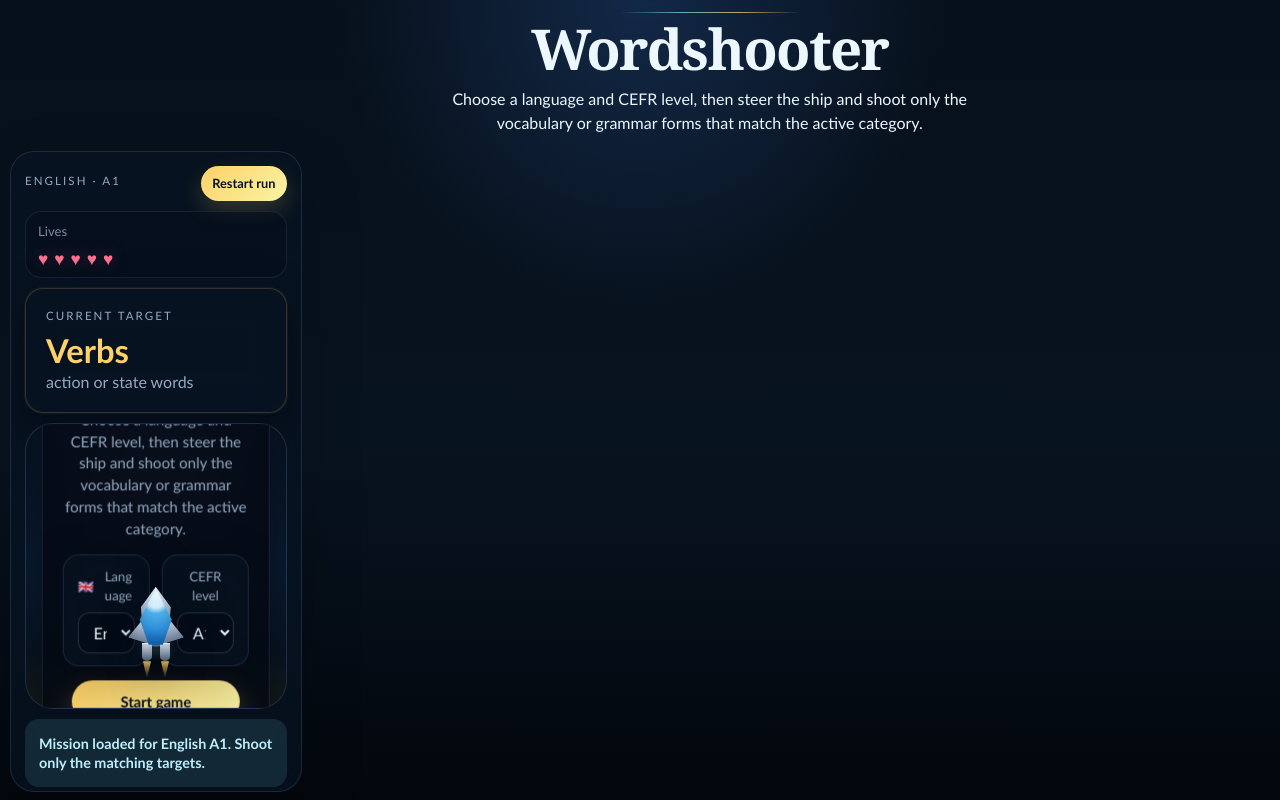
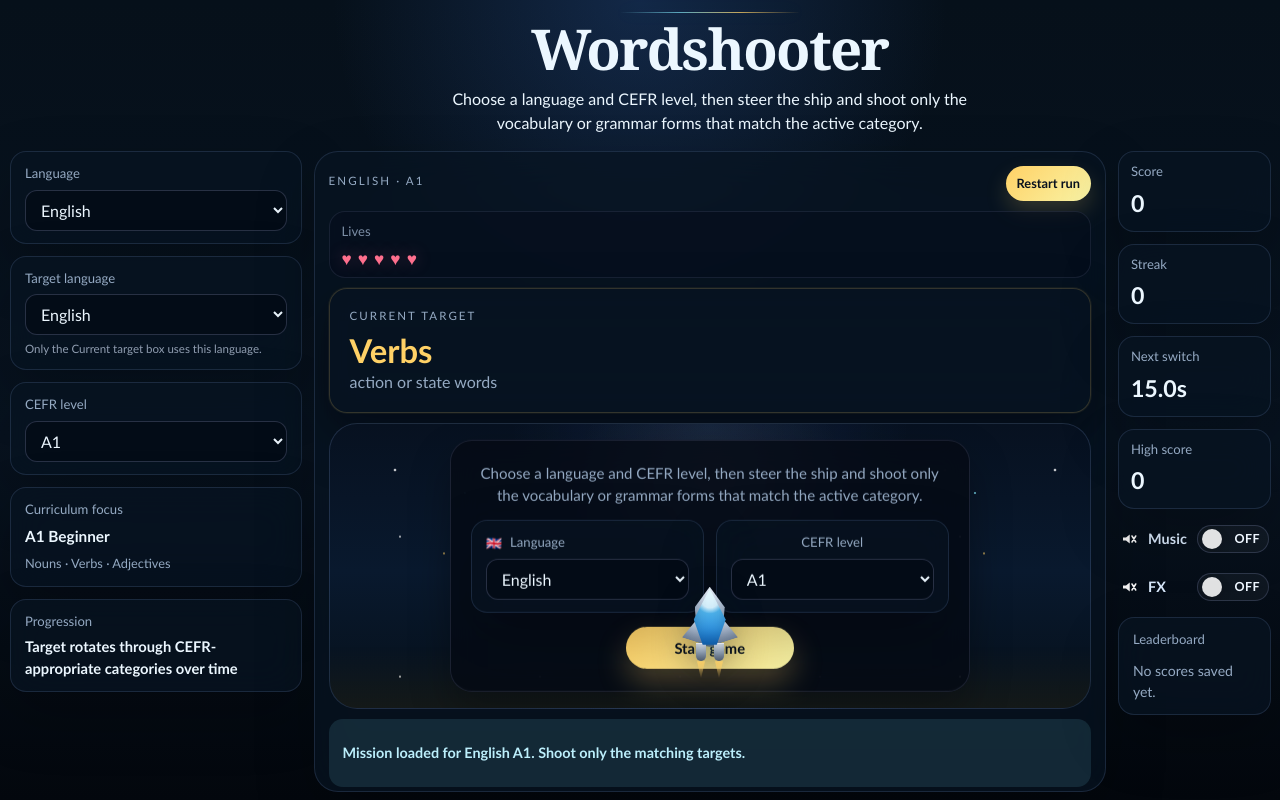
Before and after one commit to KireGW/wordshooter, a React (Vite) app: page / in a window 1280 px wide. Built offline with nearby package versions, Linux system fonts and the light colour scheme.

Commit message:
Fix mobile game over interactions and restore desktop layout

```diff
--- a/src/App.css
+++ b/src/App.css
@@ -929,6 +929,10 @@
   animation: overlay-in 220ms ease-out;
 }
 
+.overlay-interactive {
+  pointer-events: auto;
+}
+
 .start-screen {
   position: absolute;
   z-index: 8;
--- a/src/App.jsx
+++ b/src/App.jsx
@@ -2519,7 +2519,7 @@ function App() {
       ) : null}
 
       <section className={`play-layout ${isMobileLayout && mobileMenuOpen ? 'play-layout-dimmed' : ''}`}>
-        {!isMobileLayout && hasLaunchedInitialRun ? (
+        {!isMobileLayout ? (
         <aside className="sidebar sidebar-left">
           {settingsPanel}
           {controlsPanel}
@@ -2695,7 +2695,7 @@ function App() {
               ) : null}
 
               {game.status === 'gameover' ? (
-                <div className="overlay">
+                <div className="overlay overlay-interactive">
                   <p>{uiText.gameOver}</p>
                   <h3>{uiText.score}: {game.bestScore}</h3>
                   {qualifiesForHighScore && !hasSubmittedCurrentRun ? (
@@ -2763,7 +2763,7 @@ function App() {
 
         </div>
 
-        {isMobileLayout && hasLaunchedInitialRun ? (
+        {isMobileLayout && hasLaunchedInitialRun && game.status !== 'gameover' ? (
           <>
             <div
               ref={controlLineRef}
@@ -2780,7 +2780,7 @@ function App() {
         )}
         </section>
 
-        {!isMobileLayout && hasLaunchedInitialRun ? (
+        {!isMobileLayout ? (
         <aside className="sidebar sidebar-right">
           {hudPanel}
         </aside>
```
